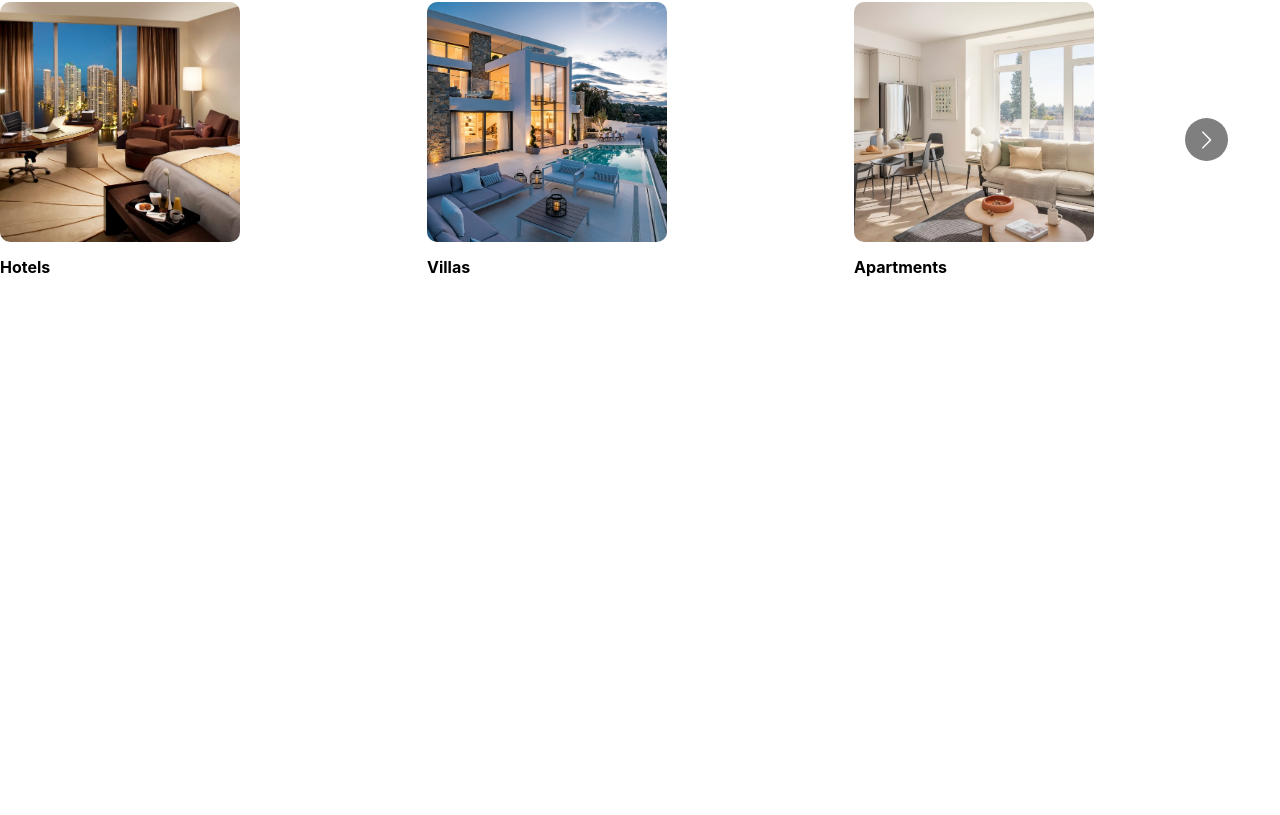
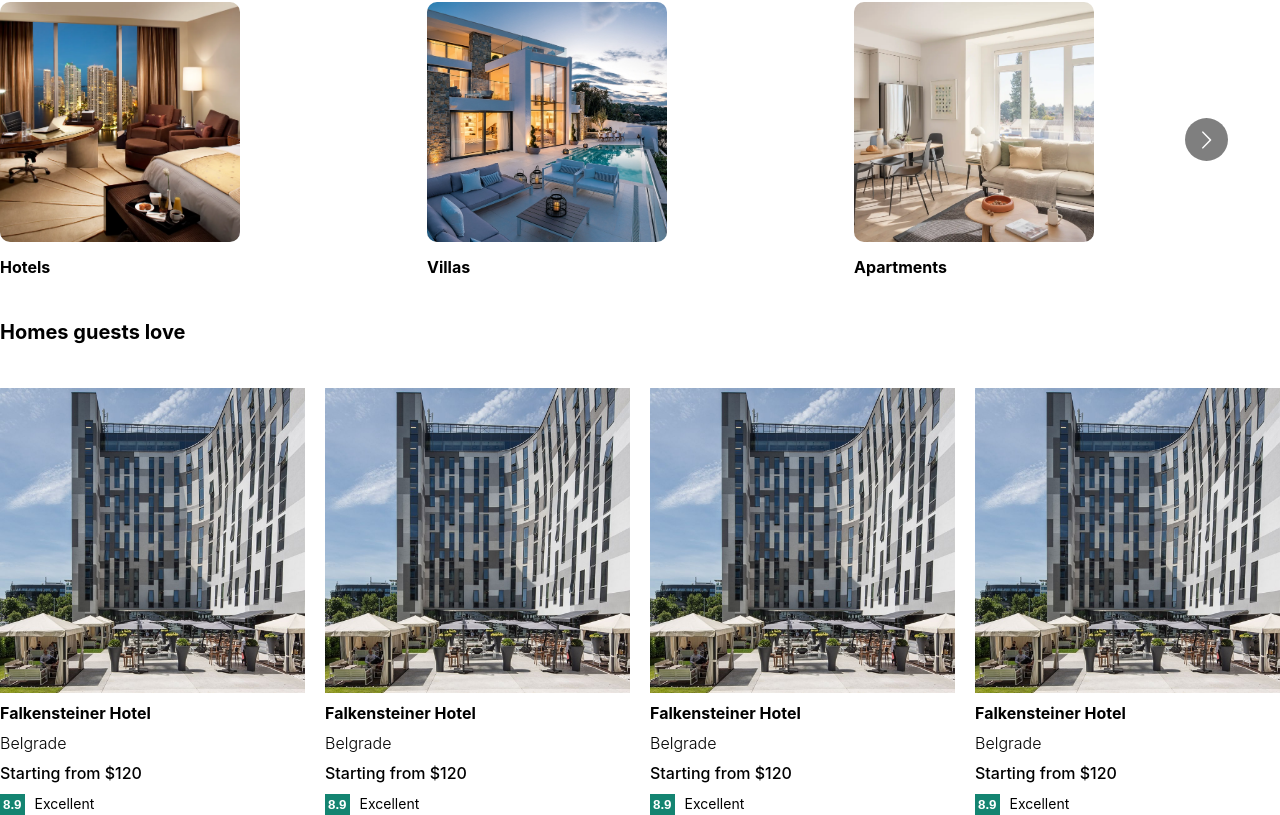
Before and after one commit to ognjenp97/project_2, a React (Create React App) app: page / in a window 1280 px wide. Shown: the part 776-1591 px from the top of the page. Before the commit the page ends 1153 px from the top, so only its background shows below. Built offline with nearby package versions, Linux system fonts and the light colour scheme.

Commit message:
Field with the best rated hotels

```diff
--- /dev/null
+++ b/src/components/featuredBooking/FeaturedBooking.js
@@ -0,0 +1,51 @@
+import "./featuredBooking.css";
+import hotelbg from "../image/falkensteiner-hotel-belgrade.jpg";
+
+const FeaturedBooking = () => {
+  return (
+    <div className="fb">
+      <div className="fbItem">
+        <img src={hotelbg} className="fbImg" />
+        <span className="fbName">Falkensteiner Hotel</span>
+        <span className="fbCity">Belgrade</span>
+        <span className="fbPrice">Starting from $120</span>
+        <div className="fbRating">
+          <button>8.9</button>
+          <span>Excellent</span>
+        </div>
+      </div>
+      <div className="fbItem">
+        <img src={hotelbg} className="fbImg" />
+        <span className="fbName">Falkensteiner Hotel</span>
+        <span className="fbCity">Belgrade</span>
+        <span className="fbPrice">Starting from $120</span>
+        <div className="fbRating">
+          <button>8.9</button>
+          <span>Excellent</span>
+        </div>
+      </div>
+      <div className="fbItem">
+        <img src={hotelbg} className="fbImg" />
+        <span className="fbName">Falkensteiner Hotel</span>
+        <span className="fbCity">Belgrade</span>
+        <span className="fbPrice">Starting from $120</span>
+        <div className="fbRating">
+          <button>8.9</button>
+          <span>Excellent</span>
+        </div>
+      </div>
+      <div className="fbItem">
+        <img src={hotelbg} className="fbImg" />
+        <span className="fbName">Falkensteiner Hotel</span>
+        <span className="fbCity">Belgrade</span>
+        <span className="fbPrice">Starting from $120</span>
+        <div className="fbRating">
+          <button>8.9</button>
+          <span>Excellent</span>
+        </div>
+      </div>
+    </div>
+  );
+};
+
+export default FeaturedBooking;
--- /dev/null
+++ b/src/components/featuredBooking/featuredBooking.css
@@ -0,0 +1,43 @@
+.fb {
+  width: 100%;
+  max-width: 1280px;
+  display: flex;
+  justify-content: space-between;
+  gap: 20px;
+}
+
+.fbItem {
+  flex: 1;
+  gap: 10px;
+  display: flex;
+  flex-direction: column;
+}
+
+.fbImg {
+  width: 100%;
+}
+
+.fbName {
+  font-weight: bold;
+}
+
+.fbCity {
+  font-weight: 300;
+}
+
+.fbPrice {
+  font-weight: 500;
+}
+
+.fbRating > button {
+  background-color: #148471;
+  color: white;
+  border: none;
+  padding: 3px;
+  margin-right: 10px;
+  font-weight: bold;
+}
+
+.fbRating > span {
+  font-size: 14px;
+}
--- a/src/components/propertyList/propertyList.css
+++ b/src/components/propertyList/propertyList.css
@@ -1,16 +1,9 @@
 .pList {
-  margin-bottom: 100px;
   position: relative;
   width: 100%;
   max-width: 1280px;
   justify-content: space-between;
   gap: 20px;
-}
-
-.App {
-  margin-bottom: 100px;
-  position: relative;
-  width: 1280px;
 }
 
 .pListItem {
--- a/src/pages/home/Home.js
+++ b/src/pages/home/Home.js
@@ -4,6 +4,7 @@ import Navbar from "../../components/navbar/Navbar";
 import Header from "../../components/header/Header";
 import Featured from "../../components/featured/Featured";
 import PropertyList from "../../components/propertyList/PropertyList";
+import FeaturedBooking from "../../components/featuredBooking/FeaturedBooking";
 
 const Home = () => {
   return (
@@ -14,6 +15,8 @@ const Home = () => {
         <Featured />
         <h1 className="homeTitle">Browse by property type</h1>
         <PropertyList />
+        <h1 className="homeTitle">Homes guests love</h1>
+        <FeaturedBooking />
       </div>
     </div>
   );
```
Also changed, not shown: src/components/image/falkensteiner-hotel-belgrade.jpg (added).
